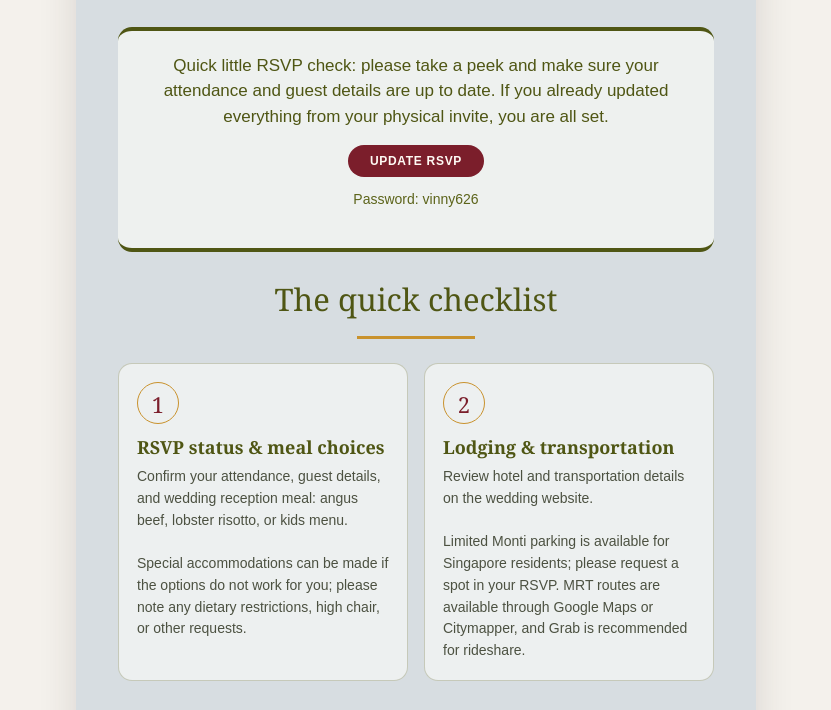
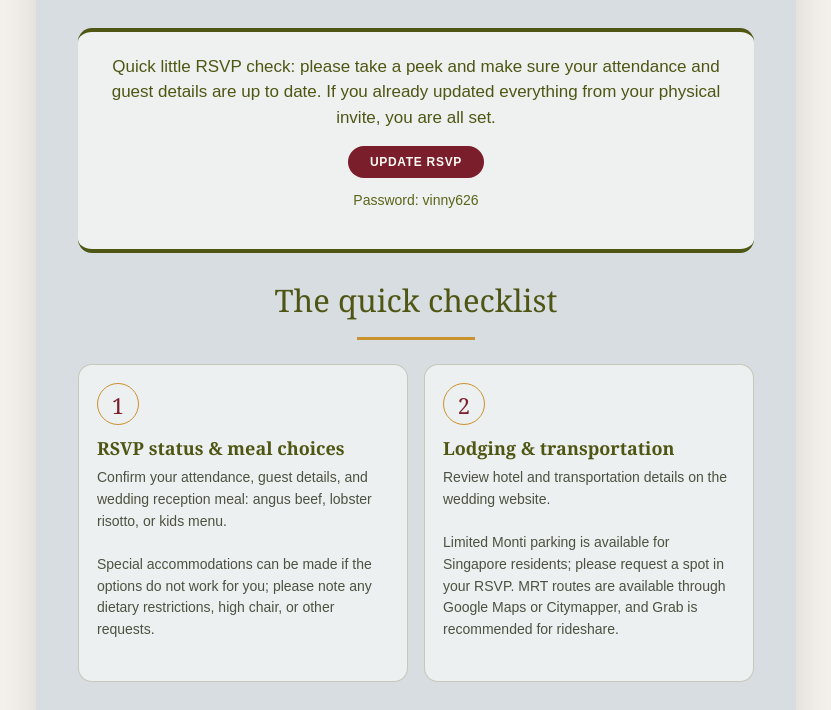
Before and after one commit to malikwang-jb/wedding-newsletter, a plain HTML site: page wedding-newsletter.html in a window 1280 px wide. Shown: the part 527-1237 px from the top of the page, without its empty margins (224-1055 px from the left). Drawn offline with Linux system fonts and the light colour scheme.

Commit message:
Widen desktop newsletter layout

```diff
--- a/wedding-newsletter.html
+++ b/wedding-newsletter.html
@@ -39,7 +39,7 @@
 
       .email {
         width: 100%;
-        max-width: 680px;
+        max-width: 760px;
         margin: 0 auto;
         background: #d7dde1;
         border-radius: 2px;
```
